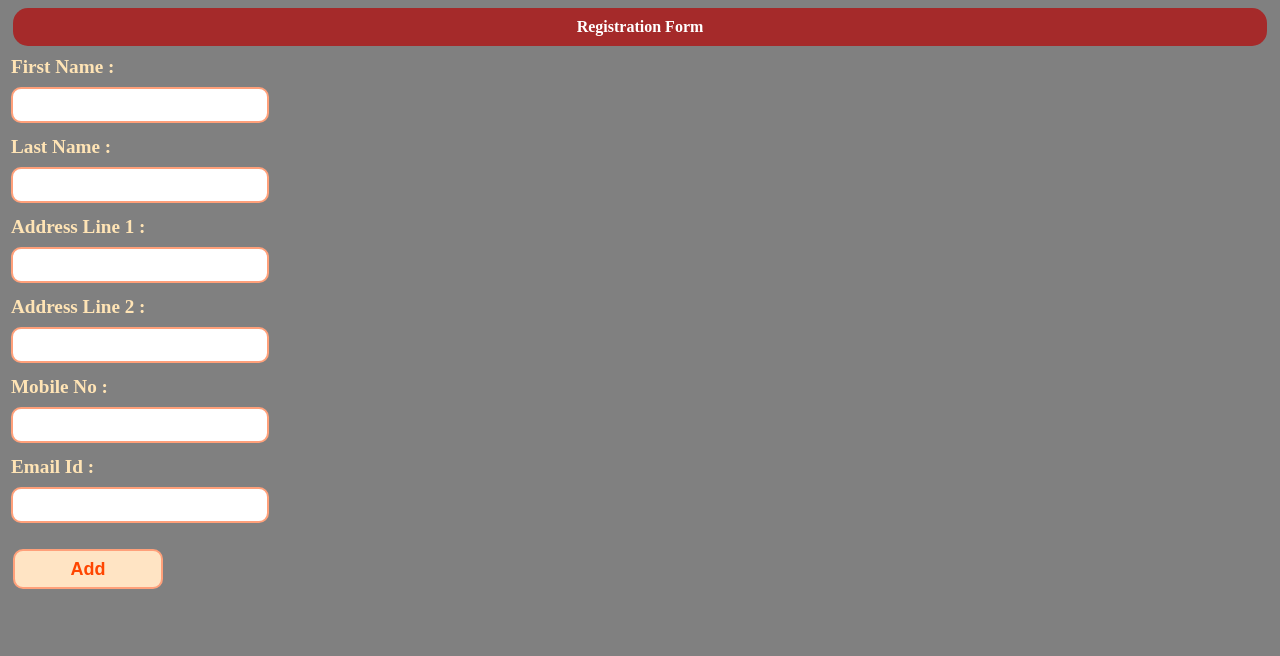
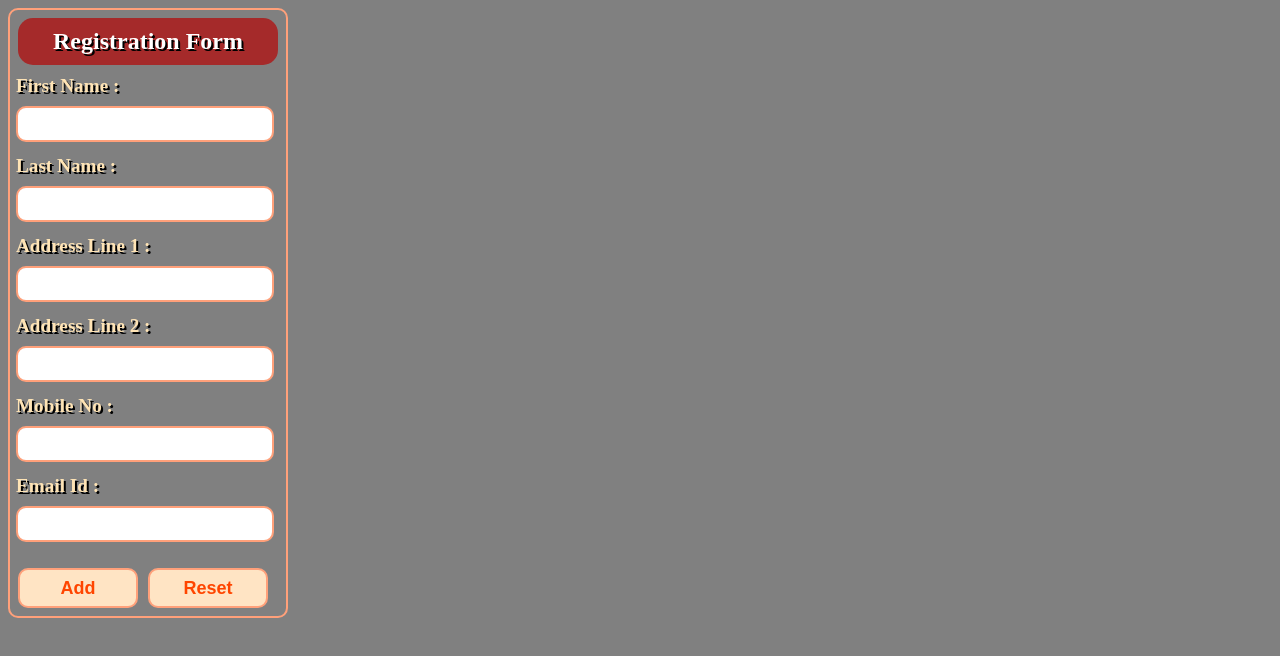
Before and after one commit to dpateireya/reactrepo, a React (Create React App) app: page / in a window 1280 px wide. Shown: the top 656 px of the page. Built offline with nearby package versions, Linux system fonts and the light colour scheme.

Commit message:
create registration page
create registration page and show value in console by hooks state

```diff
--- a/src/App.js
+++ b/src/App.js
@@ -1,9 +1,11 @@
 import "./App.css";
 import Registration from "./registration/Registration";
+// import Showads from "./showads/Showads";
 
 function App() {
   return (
     <>
+      {/* <Showads /> */}
       <Registration />
     </>
   );
--- a/src/adsbox/Adsbox.css
+++ b/src/adsbox/Adsbox.css
@@ -3,7 +3,7 @@
   padding: 2px;
   margin: 5px;
   border-radius: 15px;
-  border: 3px;
+  border: 2px;
   border-color: black;
   border-style: solid;
   width: 370px;
--- a/src/adsbox/body/Body.css
+++ b/src/adsbox/body/Body.css
@@ -5,4 +5,5 @@
   text-align: justify;
   border-radius: 15px;
   height: 100px;
+  text-transform: capitalize;
 }
--- a/src/adsbox/heading/Heading.css
+++ b/src/adsbox/heading/Heading.css
@@ -2,9 +2,10 @@
   background-color: brown;
   margin: 5px;
   padding: 10px;
+  font-size: x-large;
   text-align: center;
   border-radius: 15px;
   color: white;
   font-weight: bold;
-  text-justify: inter-word;
+  text-shadow: 2px 2px black;
 }
--- a/src/registration/Registration.css
+++ b/src/registration/Registration.css
@@ -1,4 +1,23 @@
-.textbox_style {
+.reg_form_style {
+  width: 270px;
+  padding: 3px;
+  border-radius: 10px;
+  border-style: solid;
+  border-width: 2px;
+  border-color: lightsalmon;
+}
+
+.reg_textbox_style {
+  height: 30px;
+  width: 250px;
+  margin: 3px;
+  border-radius: 10px;
+  border-style: solid;
+  border-width: 2px;
+  border-color: lightsalmon;
+  text-transform: capitalize;
+}
+.reg_textemail_style {
   height: 30px;
   width: 250px;
   margin: 3px;
@@ -8,7 +27,7 @@
   border-color: lightsalmon;
 }
 
-.label_style {
+.reg_label_style {
   height: 25px;
   width: 160px;
   font-size: larger;
@@ -16,10 +35,11 @@
   margin: 3px;
   color: moccasin;
   margin-top: 10px;
+  text-shadow: 2px 2px black;
 }
 
-.button_style {
-  width: 150px;
+.reg_button_style {
+  width: 120px;
   height: 40px;
   font-size: large;
   margin: 5px;
--- a/src/registration/Registration.js
+++ b/src/registration/Registration.js
@@ -11,6 +11,8 @@ const initdata = {
 };
 function Registration() {
   const [getdata, setGetdata] = useState(initdata);
+
+  //this function get data in input tag and return update value of getdata object
   function getdatasub(e) {
     let name = e.target.name;
     let value = e.target.value;
@@ -19,73 +21,86 @@ function Registration() {
       return { ...obj };
     });
   }
+
+  // show value of getdata object in console
   function adddatasub(e) {
     e.preventDefault();
-    console.log(getdata.fname);
+    console.log(getdata);
   }
+  //reset all input tag set null data
+  function resetdatasub() {
+    setGetdata(initdata);
+  }
+
   return (
     <>
       <form onSubmit={adddatasub}>
-        <div>
+        <div className="reg_form_style">
           <div>
             <Heading head="Registration Form" />
           </div>
           <div>
-            <div className="label_style"> First Name :</div>
+            <div className="reg_label_style"> First Name :</div>
             <input
               type="text"
-              className="textbox_style"
+              className="reg_textbox_style"
               name="fname"
               onChange={getdatasub}
             />
           </div>
           <div>
-            <div className="label_style"> Last Name :</div>
+            <div className="reg_label_style"> Last Name :</div>
             <input
               type="text"
-              className="textbox_style"
+              className="reg_textbox_style"
               name="lname"
               onChange={getdatasub}
             />
           </div>
           <div>
-            <div className="label_style"> Address Line 1 :</div>
+            <div className="reg_label_style"> Address Line 1 :</div>
             <input
               type="text"
-              className="textbox_style"
+              className="reg_textbox_style"
               name="add1"
               onChange={getdatasub}
             />
           </div>
           <div>
-            <div className="label_style"> Address Line 2 :</div>
+            <div className="reg_label_style"> Address Line 2 :</div>
             <input
               type="text"
-              className="textbox_style"
+              className="reg_textbox_style"
               name="add2"
               onChange={getdatasub}
             />
           </div>
           <div>
-            <div className="label_style"> Mobile No :</div>
+            <div className="reg_label_style"> Mobile No :</div>
             <input
               type="number"
-              className="textbox_style"
+              className="reg_textbox_style"
               name="mobile"
               onChange={getdatasub}
             />
           </div>
           <div>
-            <div className="label_style"> Email Id :</div>
+            <div className="reg_label_style"> Email Id :</div>
             <input
               type="email"
-              className="textbox_style"
+              className="reg_textemail_style"
               name="emailid"
               onChange={getdatasub}
             />
           </div>
           <br />
-          <input type="submit" value="Add" className="button_style" />
+          <input type="submit" value="Add" className="reg_button_style" />
+          <input
+            type="button"
+            value="Reset"
+            onClick={resetdatasub}
+            className="reg_button_style"
+          />
         </div>
       </form>
     </>
--- a/src/showads/Showads.css
+++ b/src/showads/Showads.css
@@ -23,6 +23,7 @@
   height: 40px;
   font-size: large;
   margin: 5px;
+  color: orangered;
   font-weight: bolder;
   border-radius: 10px;
   border-style: solid;
```
